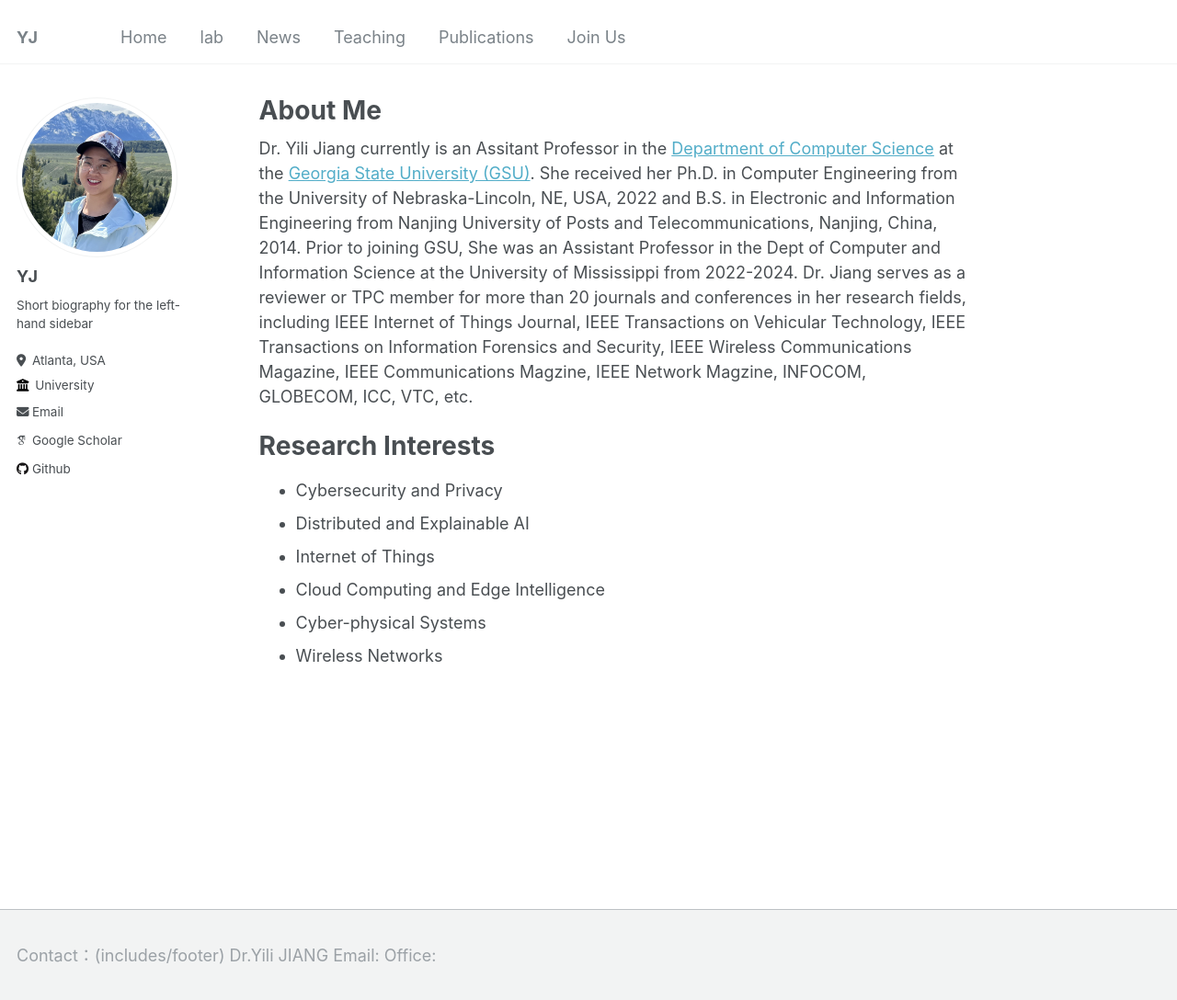
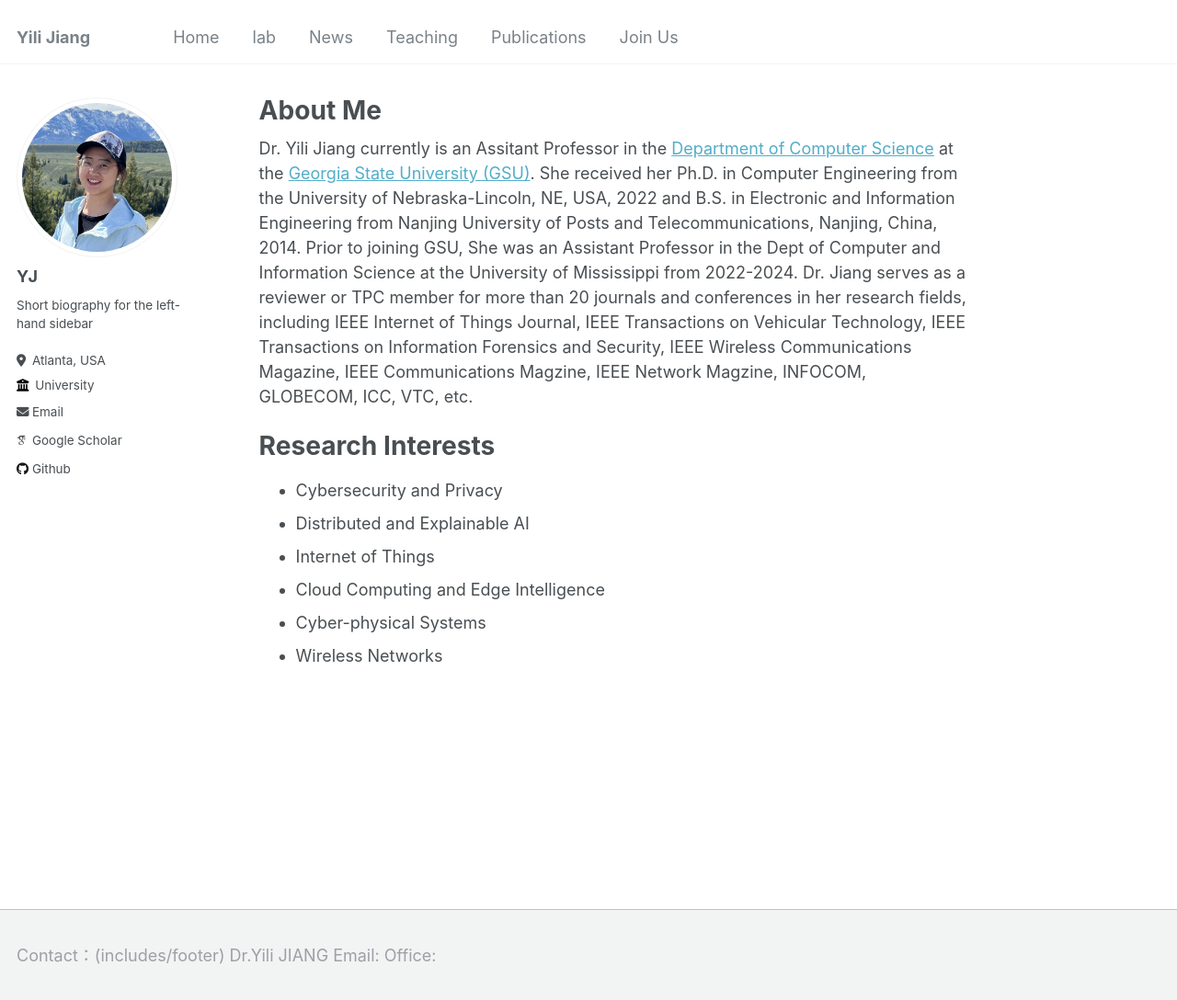
Before and after one commit to suhbrina-perry/suhbrina-perry.github.io, a Jekyll site: the page built from _pages/about.md, in a window 1280 px wide and 1112 px high. Shown: the top 1088 px of the window at 92% size. Built offline with Jekyll 4.4.1, drawn with Linux system fonts in a browser that asks for light colours; some web fonts are replaced.

Commit message:
Update _config.yml

```diff
--- a/_config.yml
+++ b/_config.yml
@@ -8,9 +8,9 @@
 
 # Basic Site Settings
 locale                   : "en-US"
-title                    : "YJ"
+title                    : "Yili Jiang"
 title_separator          : "-"
-name                     : &name "YJ"
+name                     : &name "Yili Jiang"
 description              : &description "personal description"
 url                      : https://CANlabGo.github.io # the base hostname & protocol for your site e.g. "https://mmistakes.github.io"
 baseurl                  : "" # the subpath of your site, e.g. "/blog"
@@ -28,7 +28,7 @@ author:
   location         : "Atlanta, USA"
   employer         : "University"
   uri              : # URL
-  email            : "none@example.org"
+  email            : "yjiang27@gsu.edu"
 
   # Academic websites
   arxiv            : # URL - Update with the correct link to your profile
```
